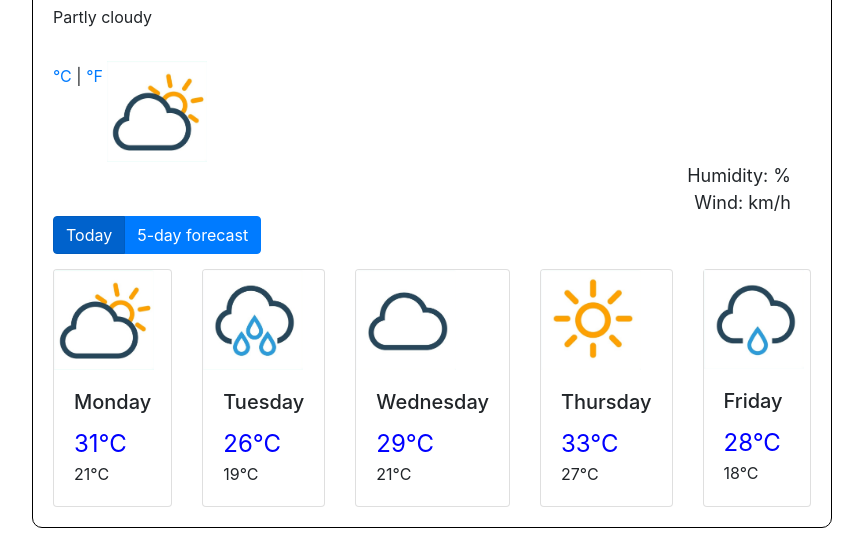
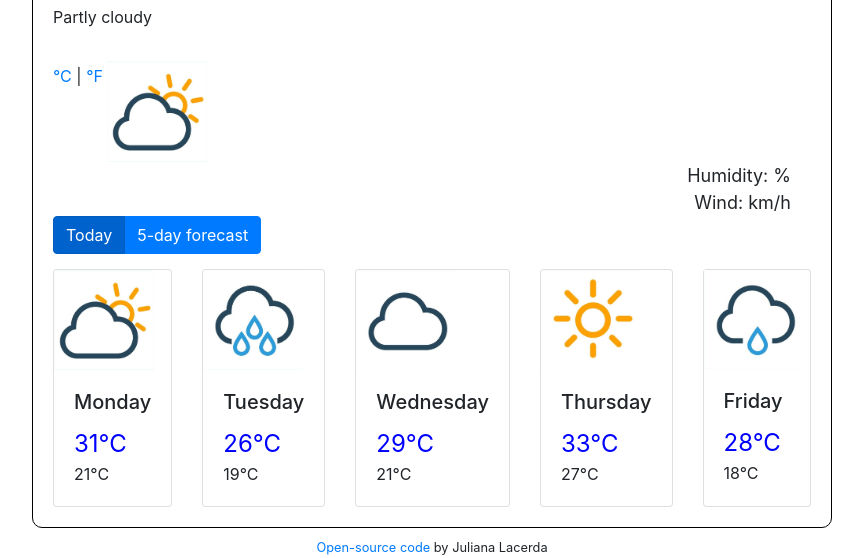
Before and after one commit to JuLacerdaRod/weather-forecast-app, a plain HTML site: page index.html in a window 1280 px wide. Shown: the part 242-800 px from the top of the page, without its empty margins (208-1071 px from the left). Drawn offline with nearby package versions, Linux system fonts and the light colour scheme.

Commit message:
Added link to GitHub

```diff
--- a/index.html
+++ b/index.html
@@ -136,6 +136,14 @@
         </div>
       </div>
     </div>
+    <small
+      ><a
+        href="https://github.com/JuLacerdaRod/weather-forecast-app"
+        target="_blank"
+        >Open-source code</a
+      >
+      by Juliana Lacerda</small
+    >
     <script src="src/script.js"></script>
   </body>
 </html>
--- a/src/styles.css
+++ b/src/styles.css
@@ -54,3 +54,9 @@ img {
   max-width: 100px;
   border-style: none;
 }
+
+small {
+  display: block;
+  text-align: center;
+  padding-top: 10px;
+}
```
